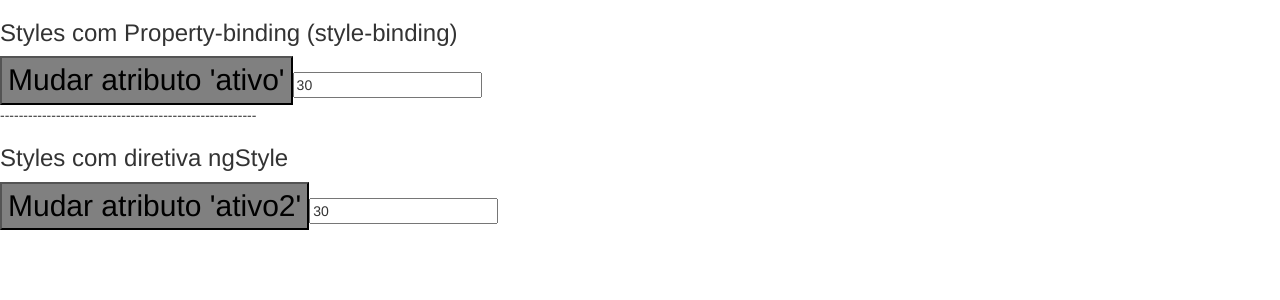
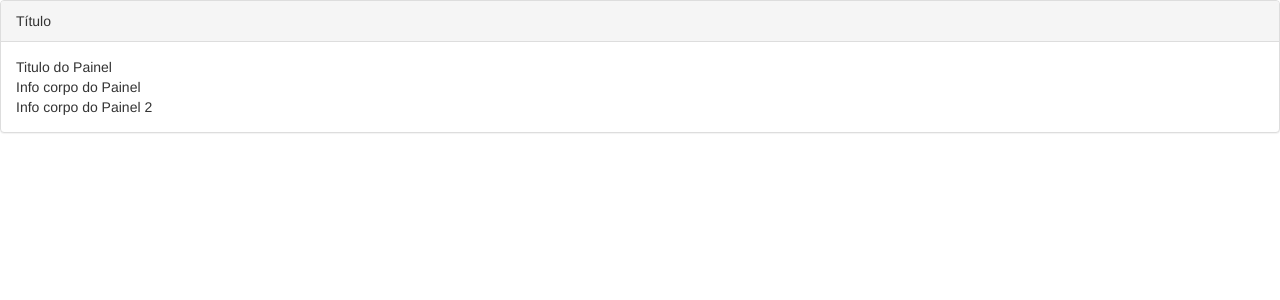
Before and after one commit to victor-ferraz7/angular-loiane, an Angular app in the folder diretivas/: page / in a window 1280 px wide. Shown: the top 300 px of the page. Built offline with nearby package versions, Linux system fonts and the light colour scheme.

Commit message:
Aula # 32: ng-content

```diff
--- a/diretivas/src/app/app.component.html
+++ b/diretivas/src/app/app.component.html
@@ -2,4 +2,12 @@
 <!-- <app-diretiva-ng-switch></app-diretiva-ng-switch> -->
 <!-- <app-diretiva-ng-for></app-diretiva-ng-for> -->
 <!-- <app-diretiva-ng-class></app-diretiva-ng-class> -->
-<app-diretiva-ng-style></app-diretiva-ng-style>
+<!-- <app-diretiva-ng-style></app-diretiva-ng-style> -->
+<!-- <app-diretiva-ng-style></app-diretiva-ng-style> -->
+
+
+<app-exemplo-ng-content>
+    <div class="titulo">Titulo do Painel</div>
+    <div class="corpo">Info corpo do Painel</div>
+    <div class="corpo">Info corpo do Painel 2</div>
+</app-exemplo-ng-content>
--- a/diretivas/src/app/app.module.ts
+++ b/diretivas/src/app/app.module.ts
@@ -10,6 +10,7 @@ import { DiretivaNgForComponent } from './diretiva-ng-for/diretiva-ng-for.compon
 import { DiretivaNgClassComponent } from './diretiva-ng-class/diretiva-ng-class.component';
 import { DiretivaNgStyleComponent } from './diretiva-ng-style/diretiva-ng-style.component';
 import { FormsModule }   from '@angular/forms';
+import { ExemploNgContentComponent } from './exemplo-ng-content/exemplo-ng-content.component';
 
 @NgModule({
   declarations: [
@@ -19,7 +20,8 @@ import { FormsModule }   from '@angular/forms';
     DiretivaNgSwitchComponent,
     DiretivaNgForComponent,
     DiretivaNgClassComponent,
-    DiretivaNgStyleComponent
+    DiretivaNgStyleComponent,
+    ExemploNgContentComponent
   ],
   imports: [
     BrowserModule,
--- /dev/null
+++ b/diretivas/src/app/exemplo-ng-content/exemplo-ng-content.component.html
@@ -0,0 +1,6 @@
+<div class="panel panel-default">
+    <div class="panel-heading">Título</div>
+    <div class="panel-body">
+        <ng-content></ng-content>
+    </div>
+  </div>
--- /dev/null
+++ b/diretivas/src/app/exemplo-ng-content/exemplo-ng-content.component.ts
@@ -0,0 +1,15 @@
+import { Component, OnInit } from '@angular/core';
+
+@Component({
+  selector: 'app-exemplo-ng-content',
+  templateUrl: './exemplo-ng-content.component.html',
+  styleUrls: ['./exemplo-ng-content.component.css']
+})
+export class ExemploNgContentComponent implements OnInit {
+
+  constructor() { }
+
+  ngOnInit() {
+  }
+
+}
```
Also changed, not shown: diretivas/src/app/exemplo-ng-content/exemplo-ng-content.component.css (added), 1 other file (tests, documents, lock files or other folders).
